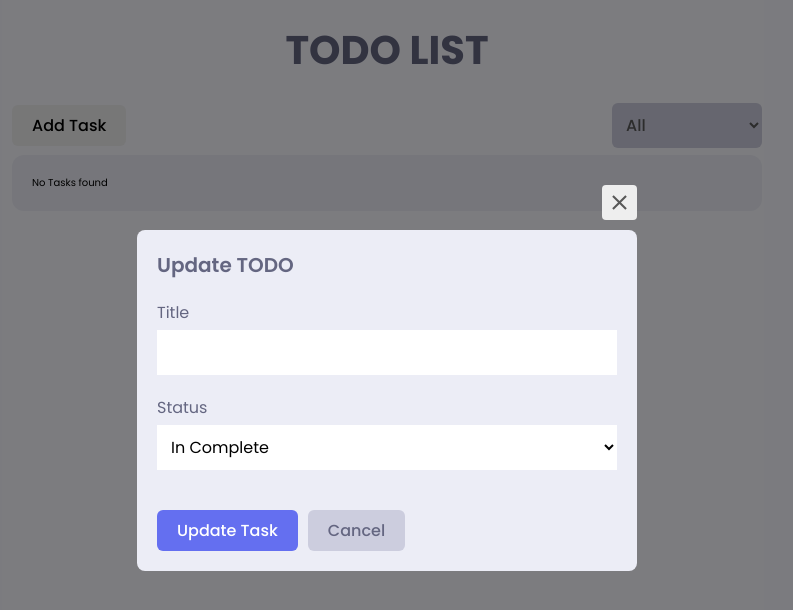
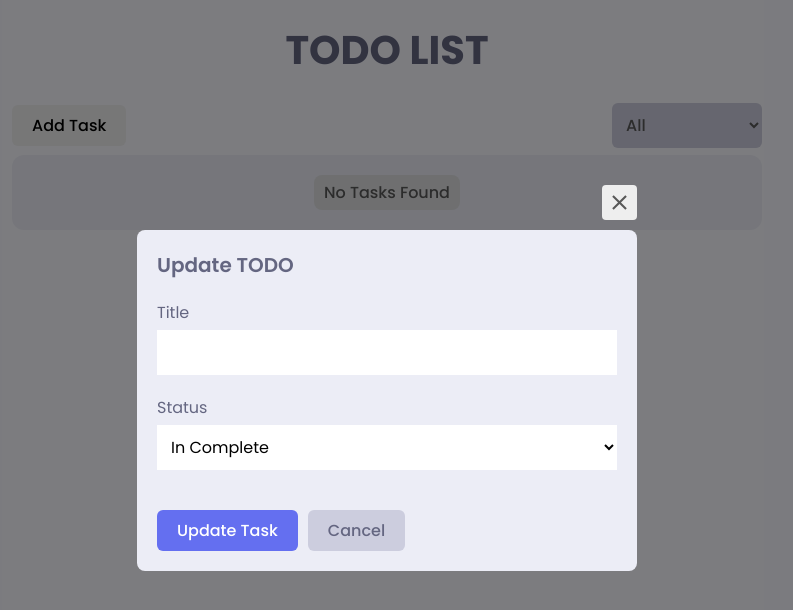
Before and after one commit to Hamza405/Todo-Web-App, a React (Create React App) app: page / in a window 1280 px wide. Both pictures are taken after a click on the button "Add Task". Shown: the top 610 px of the page, without its empty margins (253-1046 px from the left). Built offline with nearby package versions, Linux system fonts and the light colour scheme.

Commit message:
Implement animation

```diff
--- a/src/components/TodoItem.jsx
+++ b/src/components/TodoItem.jsx
@@ -1,5 +1,6 @@
 import React, { useState, useEffect } from "react";
 import { format } from "date-fns";
+import { motion } from "framer-motion";
 import { MdDelete, MdEdit } from "react-icons/md";
 import { getStyleClasses } from "../utils/getStyleClasses";
 import style from "../styles/modules/todoItem.module.scss";
@@ -7,6 +8,14 @@ import { useDispatch } from "react-redux";
 import { deleteTodo, updateTodo } from "../store/slices/todoSlice";
 import TodoModal from "./TodoModal";
 import CheckButton from "./CheckButton";
+
+const child = {
+  hidden: { y: 20, opacity: 0 },
+  visible: {
+    y: 0,
+    opacity: 1,
+  },
+};
 
 const TodoItem = ({ todo }) => {
   const [showUpdateModal, setShowUpdateModal] = useState(false);
@@ -37,7 +46,7 @@ const TodoItem = ({ todo }) => {
   };
   return (
     <>
-      <div className={style.item}>
+      <motion.div variants={child} className={style.item}>
         <div className={style.todoDetails}>
           <CheckButton checked={checked} handleCheck={handleCheck} />
           <div className={style.texts}>
@@ -74,7 +83,7 @@ const TodoItem = ({ todo }) => {
             <MdEdit />
           </div>
         </div>
-      </div>
+      </motion.div>
       {showUpdateModal && (
         <TodoModal
           type="update"
--- a/src/components/TodoList.jsx
+++ b/src/components/TodoList.jsx
@@ -1,7 +1,26 @@
 import React from "react";
 import { useSelector } from "react-redux";
+import { AnimatePresence, motion } from "framer-motion";
 import TodoItem from "./TodoItem";
 import style from "../styles/modules/app.module.scss";
+
+const container = {
+  hidden: { opacity: 1 },
+  visible: {
+    opacity: 1,
+    scale: 1,
+    transition: {
+      staggerChildren: 0.2,
+    },
+  },
+};
+const child = {
+  hidden: { y: 20, opacity: 0 },
+  visible: {
+    y: 0,
+    opacity: 1,
+  },
+};
 
 const TodoList = () => {
   const todoList = useSelector((state) => state.todo.todoList);
@@ -18,11 +37,22 @@ const TodoList = () => {
   });
 
   return (
-    <div className={style.content__wrapper}>
-      {filteredTodoList && filteredTodoList.length > 0
-        ? filteredTodoList.map((i) => <TodoItem key={i.id} todo={i} />)
-        : "No Tasks found"}
-    </div>
+    <motion.div
+      variants={container}
+      initial="hidden"
+      animate="visible"
+      className={style.content__wrapper}
+    >
+      <AnimatePresence>
+        {filteredTodoList && filteredTodoList.length > 0 ? (
+          filteredTodoList.map((i) => <TodoItem key={i.id} todo={i} />)
+        ) : (
+          <motion.p variants={child} className={style.emptyText}>
+            No Tasks Found
+          </motion.p>
+        )}
+      </AnimatePresence>
+    </motion.div>
   );
 };
 
--- a/src/components/TodoModal.jsx
+++ b/src/components/TodoModal.jsx
@@ -6,6 +6,7 @@ import { v4 as uuid } from "uuid";
 import style from "../styles/modules/modal.module.scss";
 import Button from "./Button";
 import toast from "react-hot-toast";
+import { AnimatePresence, motion } from "framer-motion";
 
 const dropIn = {
   hidden: {
@@ -73,11 +74,30 @@ const TodoModal = ({ type, todo, handleCloseModal }) => {
     handleCloseModal();
   };
   return (
-    <div className={style.wrapper}>
-      <div className={style.container}>
-        <div onClick={handleCloseModal} className={style.closeButton}>
+    <AnimatePresence>
+      <motion.div
+        initial={{ opacity: 0 }}
+        animate={{ opacity: 1 }}
+        exit={{ opacity: 0 }}
+        className={style.wrapper}
+      >
+        <motion.div
+          variants={dropIn}
+          initial="hidden"
+          animate="visible"
+          exit="exit"
+          className={style.container}
+        >
+          <motion.div
+            onClick={handleCloseModal}
+            className={style.closeButton}
+            // animation
+            initial={{ top: 40, opacity: 0 }}
+            animate={{ top: -10, opacity: 1 }}
+            exit={{ top: 40, opacity: 0 }}
+          >
             <MdOutlineClose />
-        </div>
+          </motion.div>
           <form className={style.form} onSubmit={handleSubmit}>
             <h1 className={style.formTitle}>
               {type === "add" ? "Add" : "Update"} TODO
@@ -116,8 +136,9 @@ const TodoModal = ({ type, todo, handleCloseModal }) => {
               </Button>
             </div>
           </form>
-      </div>
-    </div>
+        </motion.div>
+      </motion.div>
+    </AnimatePresence>
   );
 };
 
```
Lines whose indentation alone changed are shown as unchanged.
